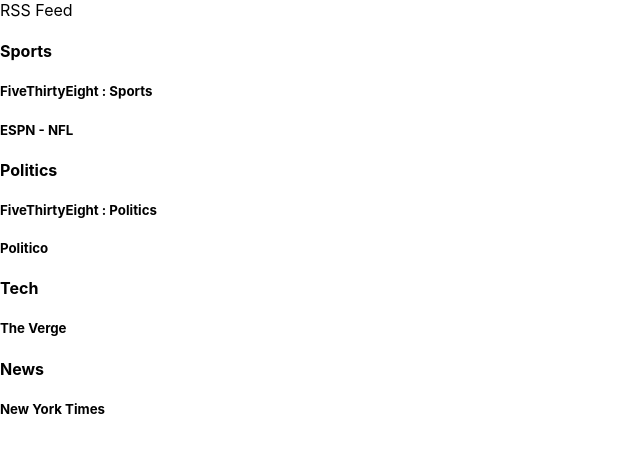
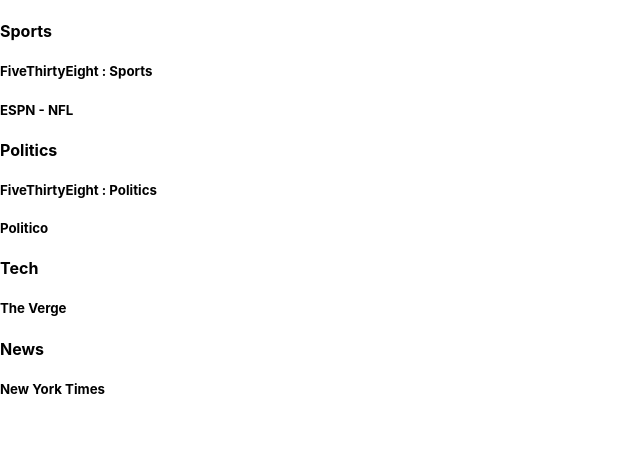
Before and after one commit to cauz825/rss-reader, a React (Create React App) app: page / in a window 1280 px wide. Shown: the top 452 px of the page, without its empty margins (0-640 px from the left). Built offline with nearby package versions, Linux system fonts and the light colour scheme; no server answers.

Commit message:
styling cleanup

```diff
--- a/src/App.js
+++ b/src/App.js
@@ -4,7 +4,6 @@
 function App() {
   return(
     <div>
-      RSS Feed
       <Feed />
     </div>
   )
```
